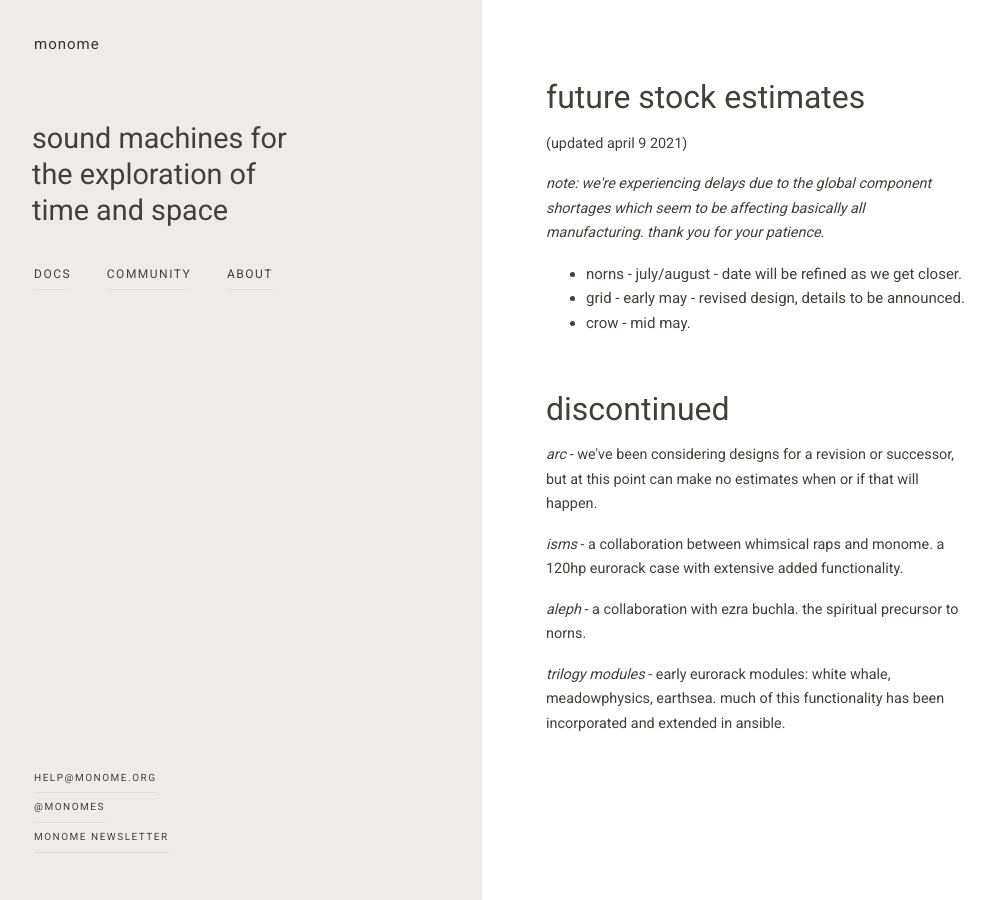
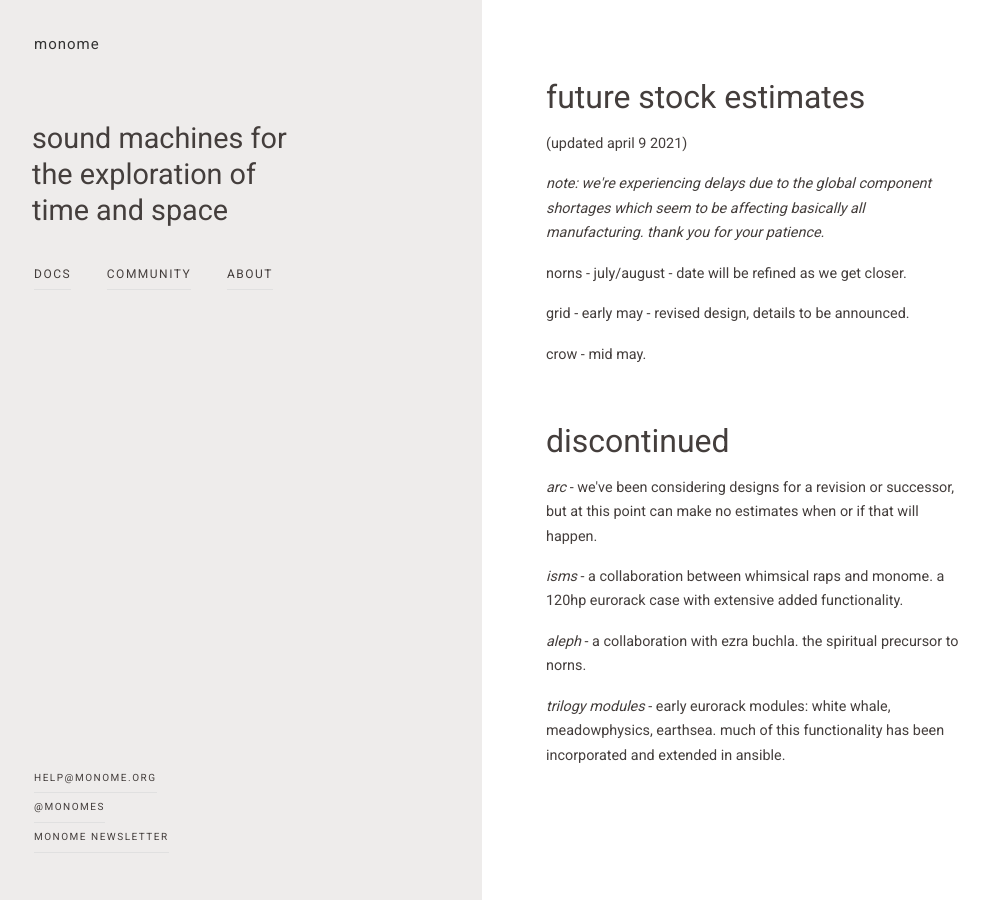
Before and after one commit to monome/monome.github.io, a Jekyll site: the page built from future.html, in a window 1280 px wide. Shown: the whole page, without its empty margins (30-1021 px from the left). Built offline with Jekyll 4.4.1, drawn with Linux system fonts in a browser that asks for light colours.

Commit message:
no bullets

```diff
--- a/future.html
+++ b/future.html
@@ -6,11 +6,9 @@
   <h1>future stock estimates</h1>
   <p>(updated april 9 2021)</p>
   <p><i>note: we're experiencing delays due to the global component shortages which seem to be affecting basically all manufacturing. thank you for your patience.</i></p>
-  <ul>
-    <li>norns</i> - july/august - date will be refined as we get closer.</li>
-    <li>grid</i> - early may - revised design, details to be announced.</li>
-    <li>crow</i> - mid may.</li>
-  </ul>
+  <p>norns</i> - july/august - date will be refined as we get closer.</p>
+  <p>grid</i> - early may - revised design, details to be announced.</p>
+  <p>crow</i> - mid may.</p>
   <br />
   <h1>discontinued</h1>
   <p><i>arc</i> - we've been considering designs for a revision or successor, but at this point can make no estimates when or if that will happen.</p>
```
